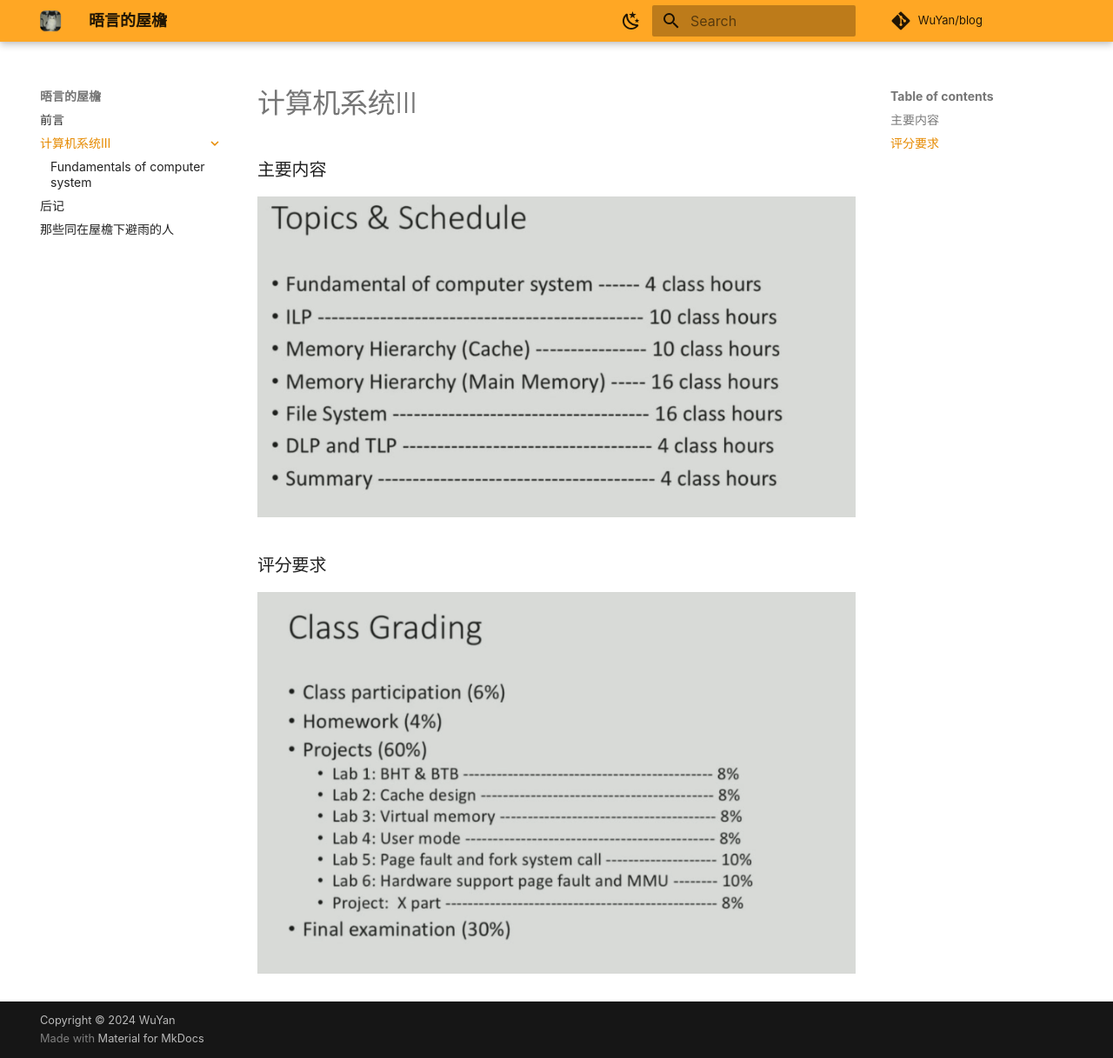
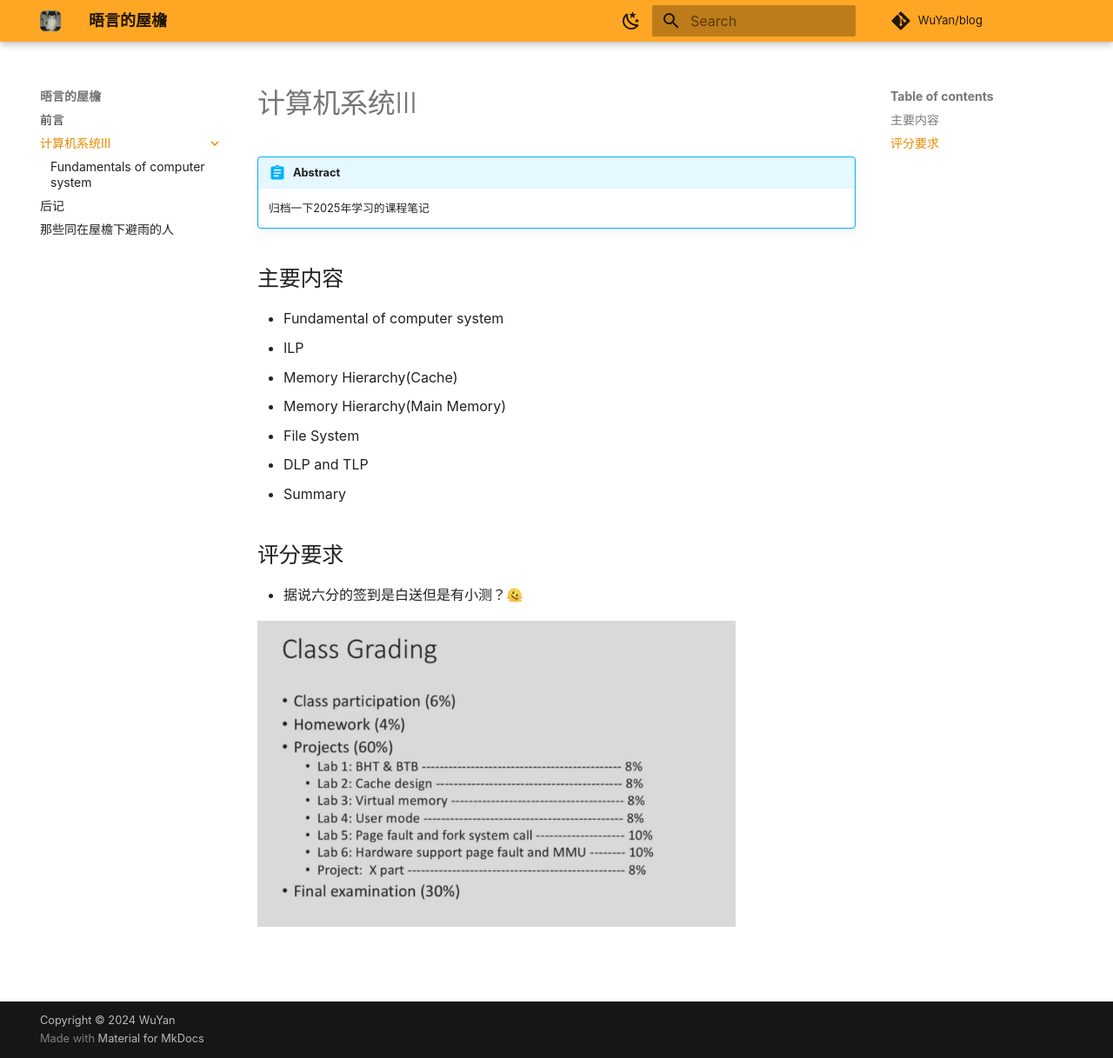
Before and after one commit to wuyan1345/notebook, an MkDocs documentation site: the page built from docs/sys3/index.md, in a window 1280 px wide and 1217 px high. Shown: the whole window at 87% size. Built offline with MkDocs 1.6.1 and Material for MkDocs 9.7.7, drawn with Linux system fonts in a browser that asks for light colours; comment, search, counter and statistics services are not loaded; a style sheet for code colours, icons or effects is not loaded.

Commit message:
Change domain

```diff
--- a/docs/sys3/index.md
+++ b/docs/sys3/index.md
@@ -1,9 +1,18 @@
 # 计算机系统Ⅲ
 
-### 主要内容
+!!! abstract
+    归档一下2025年学习的课程笔记
 
-![alt text](1.png)
+## 主要内容
++ Fundamental of computer system
++ ILP
++ Memory Hierarchy(Cache)
++ Memory Hierarchy(Main Memory)
++ File System
++ DLP and TLP
++ Summary
 
-### 评分要求
+## 评分要求
++ 据说六分的签到是白送但是有小测？🫠
 
-![alt text](2.png)
+<img src="1.png" style="max-width: 80%; height: auto;">
```
Also changed, not shown: docs/sys3/1.png, docs/sys3/2.png (deleted), 1 other file.
